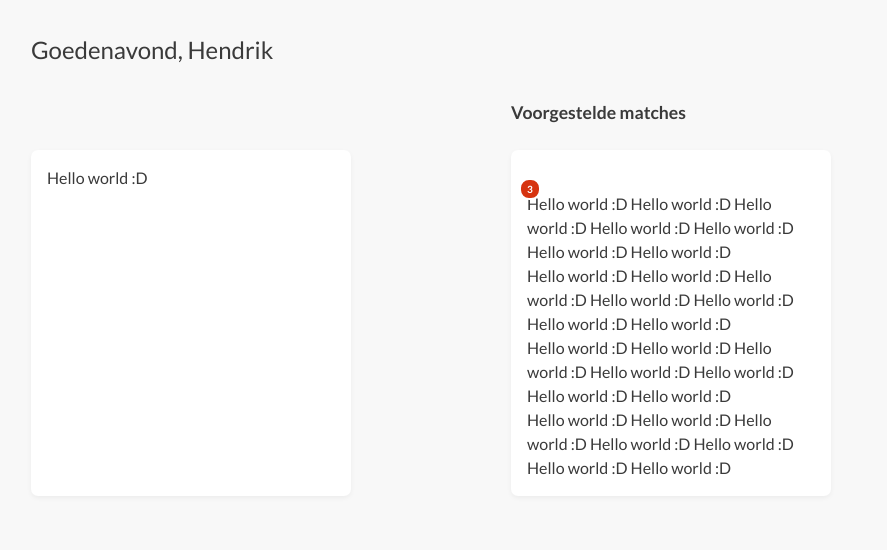
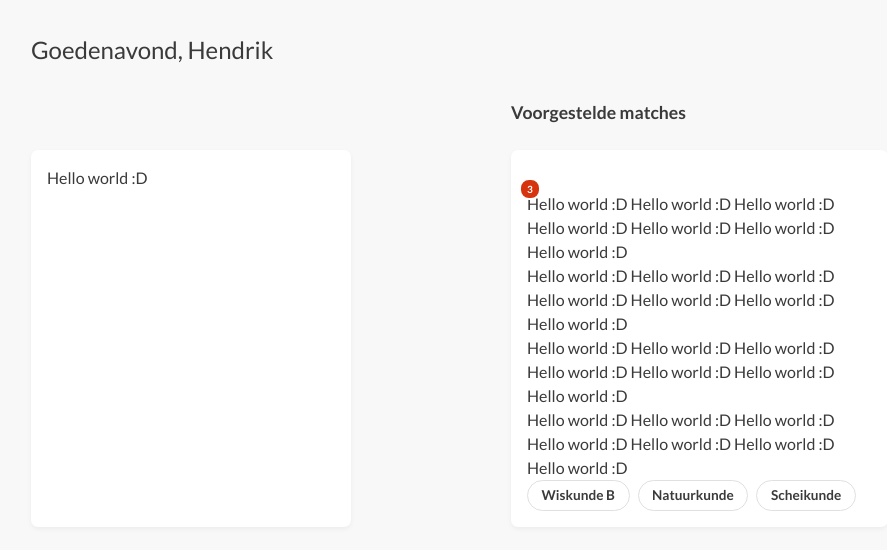
Before and after one commit to al3ksandrs/wailsalutem-digital-learning, a React app in the folder client/: page /student in a window 1280 px wide. Shown: the top 550 px of the page, without its empty margins (209-1096 px from the left). Built offline with nearby package versions, Linux system fonts and the light colour scheme; some icons are missing; the HTML template or start-up script is replaced by a standard one.

Commit message:
feat: Subject tags container

```diff
--- a/client/src/components/ExpandableList.tsx
+++ b/client/src/components/ExpandableList.tsx
@@ -46,7 +46,7 @@ const ExpandableList = <T,>({
             <div className="expandable-list-scroll-area">
                 {items.length === 0 ? (
                     <div className="expandable-list-empty">
-                        Lijst is leeg...
+                        Voeg jouw expertise toe door op het plusje (+) te klikken.
                     </div>
                 ) : (
                     items.map((item, index) => (
--- /dev/null
+++ b/client/src/components/SubjectTags.tsx
@@ -0,0 +1,99 @@
+import React, { useState } from 'react';
+import '../css/subject-tags.css';
+
+interface SubjectTagsProps {
+    items: string[];
+    maxItems: number;
+    direction: 'horizontal' | 'vertical';
+    showDropdown: boolean;
+}
+
+const SubjectTags: React.FC<SubjectTagsProps> = ({
+    items,
+    maxItems,
+    direction,
+    showDropdown
+}) => {
+    const [isExpanded, setIsExpanded] = useState(false);
+
+    const needsDropdown = showDropdown && items.length > maxItems;
+
+    const handleToggle = () => {
+        setIsExpanded(!isExpanded);
+    };
+
+    if (direction === 'vertical') {
+        const visibleItems = (needsDropdown && !isExpanded) ? items.slice(0, maxItems) : items;
+        return (
+            <div className="subject-tags-container vertical">
+                {visibleItems.map((tag, index) => (
+                    <div key={`${tag}-${index}`} className="subject-tag-pill">
+                        {tag}
+                    </div>
+                ))}
+                {needsDropdown && (
+                    <button
+                        type="button"
+                        className="subject-tags-toggle-btn"
+                        onClick={handleToggle}
+                        aria-label={isExpanded ? "Show fewer tags" : "Show more tags"}
+                    >
+                        <span className={`codicon codicon-chevron-down subject-tags-icon ${isExpanded ? 'is-expanded' : ''}`} />
+                    </button>
+                )}
+            </div>
+        );
+    }
+
+    const baseItems = items.slice(0, maxItems);
+    const expandableItems = items.slice(maxItems);
+    const canExpand = needsDropdown && expandableItems.length > 0;
+
+    return (
+        <div
+            className="subject-tags-container vertical"
+            style={{ alignItems: 'flex-start', gap: isExpanded && canExpand ? '0.5rem' : '0' }}
+        >
+            <div style={{ display: 'flex', alignItems: 'center', gap: '0.5rem' }}>
+                {baseItems.map((tag, index) => (
+                    <div key={`${tag}-${index}`} className="subject-tag-pill">
+                        {tag}
+                    </div>
+                ))}
+
+                {canExpand && (
+                    <button
+                        type="button"
+                        className="subject-tags-toggle-btn"
+                        onClick={handleToggle}
+                        aria-label={isExpanded ? "Show fewer tags" : "Show more tags"}
+                    >
+                        <span className={`codicon codicon-chevron-down subject-tags-icon ${isExpanded ? 'is-expanded' : ''}`} />
+                    </button>
+                )}
+            </div>
+
+            {isExpanded && canExpand && (
+                Array.from({ length: Math.ceil(expandableItems.length / maxItems) }).map((_, rowIndex) => {
+                    const rowItems = expandableItems.slice(rowIndex * maxItems, rowIndex * maxItems + maxItems);
+                    const rowKey = rowItems.length > 0 ? `${rowItems[0]}-${rowIndex}` : `row-${rowIndex}`;
+
+                    return (
+                        <div key={rowKey} style={{ display: 'flex', flexWrap: 'wrap', gap: '0.5rem' }}>
+                            {rowItems.map((tag, tagIndex) => {
+                                const originalIndex = maxItems + (rowIndex * maxItems) + tagIndex;
+                                return (
+                                    <div key={`${tag}-${originalIndex}`} className="subject-tag-pill">
+                                        {tag}
+                                    </div>
+                                );
+                            })}
+                        </div>
+                    );
+                })
+            )}
+        </div>
+    );
+};
+
+export default SubjectTags;
--- /dev/null
+++ b/client/src/css/subject-tags.css
@@ -0,0 +1,51 @@
+.subject-tags-container {
+    display: flex;
+    gap: 0.5rem;
+    width: 100%;
+}
+
+.subject-tags-container.horizontal {
+    flex-direction: row;
+    flex-wrap: wrap;
+    align-items: center;
+}
+
+.subject-tags-container.vertical {
+    flex-direction: column;
+    align-items: flex-start;
+}
+
+.subject-tag-pill {
+    background-color: white;
+    border: 1px solid #E0E0E0;
+    color: var(--color-text-main);
+    padding: 0.25rem 0.85rem;
+    border-radius: 100px;
+    font-size: 0.85rem;
+    font-weight: 600;
+    white-space: nowrap;
+}
+
+.subject-tags-toggle-btn {
+    background: none;
+    border: none;
+    cursor: pointer;
+    display: flex;
+    align-items: center;
+    justify-content: center;
+    padding: 0.25rem;
+    color: #7A7A7A;
+}
+
+.codicon.codicon-chevron-down:hover{
+    font-weight: bold;
+}
+
+.subject-tags-icon {
+    font-size: 20px !important;
+    transition: transform 0.3s ease;
+}
+
+.subject-tags-icon.is-expanded {
+    transform: rotate(180deg);
+}
--- a/client/src/pages/StudentMainPage.tsx
+++ b/client/src/pages/StudentMainPage.tsx
@@ -2,8 +2,11 @@ import React from 'react';
 import ScreenLayout from '../components/ScreenLayout';
 import Notifications from '../components/notifications/NotificationParent';
 import '../css/student-main.css';
+import SubjectTags from '..//components/SubjectTags';
 
 const StudentMainPage: React.FC = () => {
+    const Subjects = ['Wiskunde B', 'Natuurkunde', 'Scheikunde', 'Biologie', 'Informatica', 'Engels'];
+
     return (
         <ScreenLayout
             greeting="Goedenavond, Hendrik"
@@ -16,7 +19,7 @@ const StudentMainPage: React.FC = () => {
             rightContent={
                 <div className="student-page-placeholder">
                     <div>
-                         <Notifications />
+                        <Notifications />
                     </div>
 
                     Hello world :D
@@ -53,6 +56,12 @@ const StudentMainPage: React.FC = () => {
                         Hello world :D
                         Hello world :D
                     </div>
+                    <SubjectTags
+                        items={Subjects}
+                        maxItems={3}
+                        direction="horizontal"
+                        showDropdown={true}
+                    />
                 </div>
             }
         />
```
